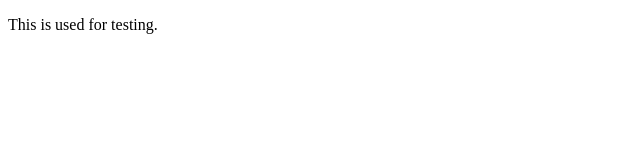
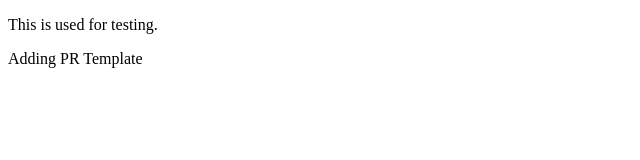
Before and after one commit to darlojii/test-dev, a plain HTML site: page index.html in a window 1280 px wide. Shown: the whole page, without its empty margins (0-640 px from the left). Drawn offline with Linux system fonts and the light colour scheme.

Commit message:
adds PR Template

```diff
--- a/index.html
+++ b/index.html
@@ -7,5 +7,7 @@
 </head>
 <body>
     <p>This is used for testing.</p>
+
+    <p>Adding PR Template</p>
 </body>
 </html>
```
